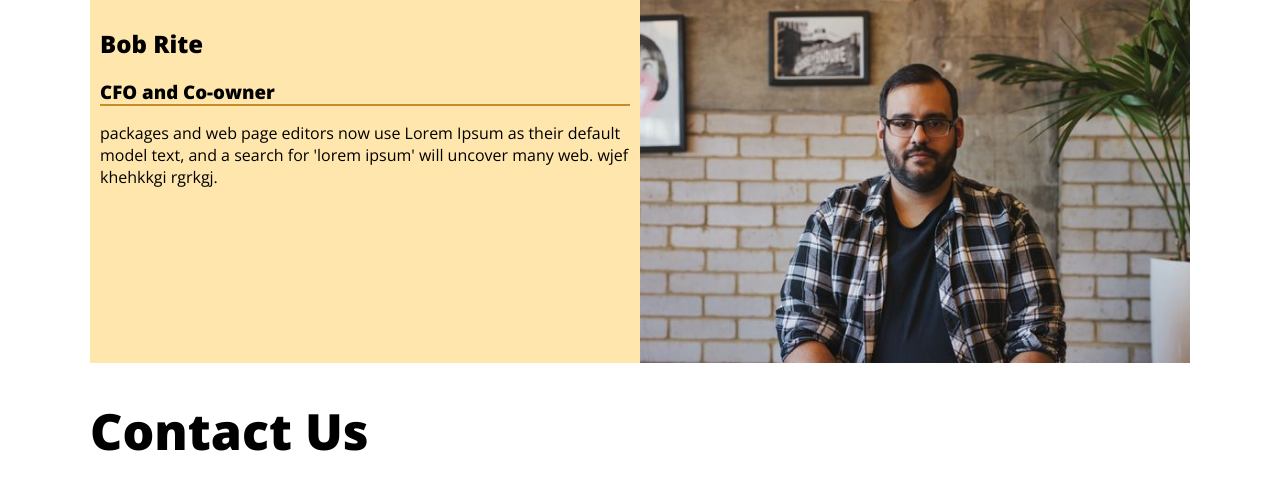
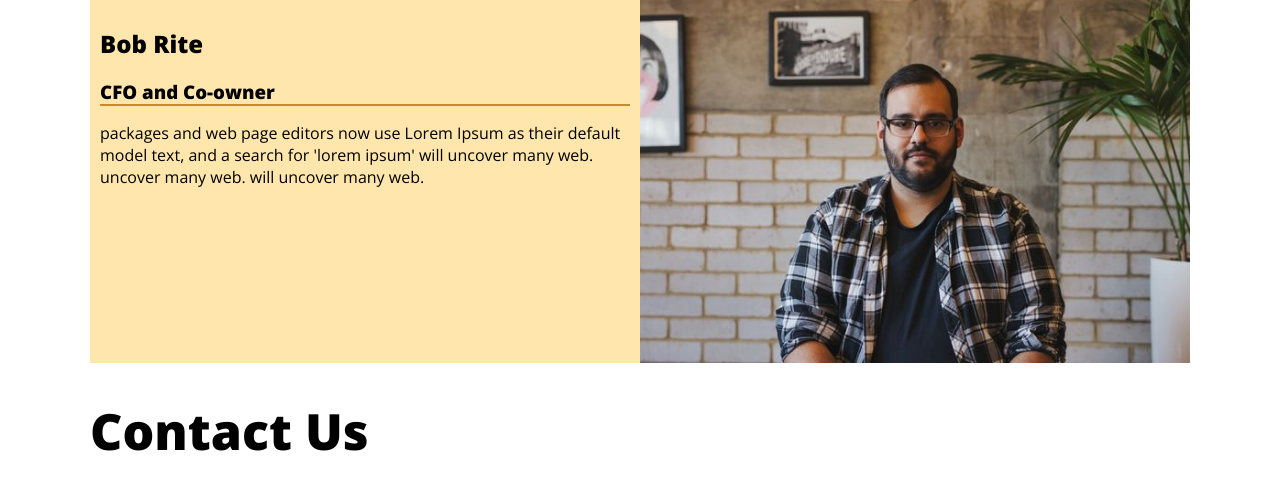
Before and after one commit to nguy0949/nguy0949.github.io, a plain HTML site: page final-project/index.html in a window 1280 px wide. Shown: the part 2702-3197 px from the top of the page. Drawn offline with nearby package versions, Linux system fonts and the light colour scheme.

Commit message:
final-project-css-updated

```diff
--- a/final-project/index.html
+++ b/final-project/index.html
@@ -167,7 +167,7 @@
                   <p>
                      packages and web page editors now use Lorem Ipsum
                      as their default model text, and a search for 'lorem ipsum'
-                     will uncover many web. wjef khehkkgi rgrkgj.
+                     will uncover many web. uncover many web. will uncover many web.
                   </p>
                </div>
             </div>
```
